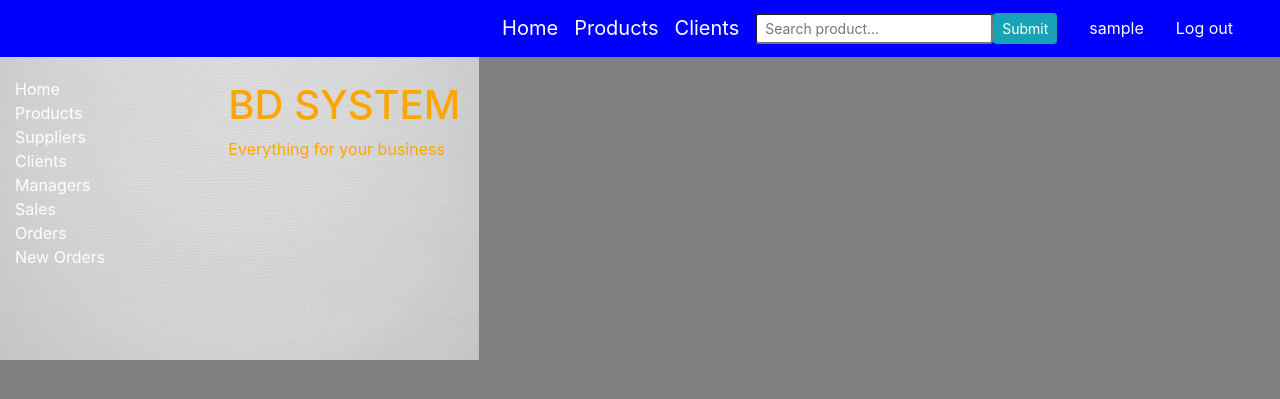
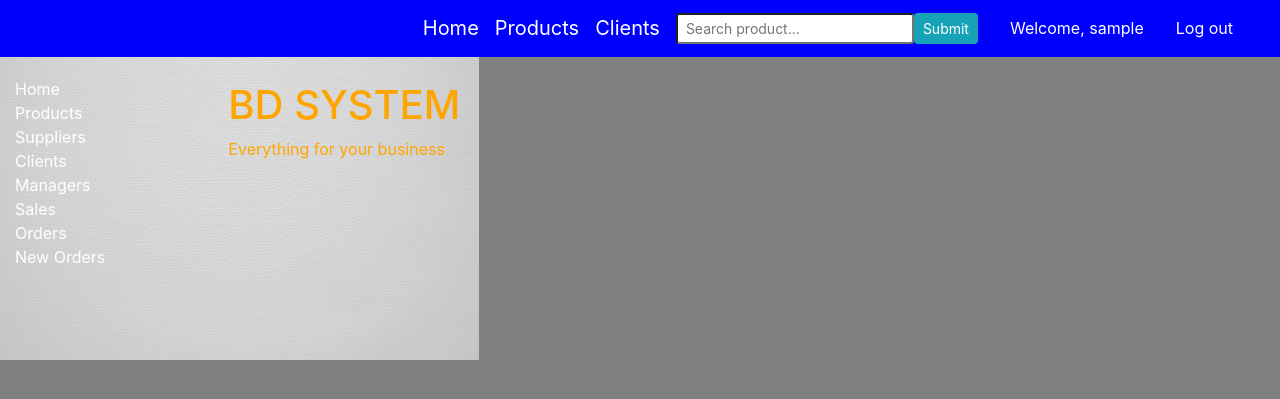
Before and after one commit to algimantasne/project, a Django app: template myProject/vvsystem/library/templates/index.html in a window 1280 px wide. Shown: the top 399 px of the page. Run offline with Django 4.2, Linux system fonts and the light colour scheme; a user stored in the database is signed in; tables that the repository leaves empty hold one stand-in row (values such as "Sample post"); the template is opened without the code that fills it: most values are stand-ins (such as "Sample title", 1, 10 or a date in 2020); parts of the project's set-up code (start-up, migrations or seed data) failed here and were passed over; some libraries are stand-ins or nearby versions; some web fonts are replaced.

Commit message:
Add files via upload
Welcome

```diff
--- a/myProject/vvsystem/library/templates/base.html
+++ b/myProject/vvsystem/library/templates/base.html
@@ -29,6 +29,9 @@
     li a {
         color: white;
     }
+    .nav-link {
+        color: white !important;
+    }
 </style>
 
 
@@ -47,7 +50,7 @@
                 </form>
               </a></li>
               {% if user.is_authenticated %}
-              <li class="nav-item"><a class="nav-link" href="#">{{ user.get_username }}</a></li>
+              <li class="nav-item"><a class="nav-link" >Welcome, {{ user.get_username }}</a></li>
               <li class="nav-item"><a class="nav-link" href="{% url 'logout'%}?next={{request.path}}">Log out</a></li>
               {% else %}
               <li class="nav-item"><a class="nav-link" href="{% url 'login'%}?next={{request.path}}">Log in</a></li>
```
